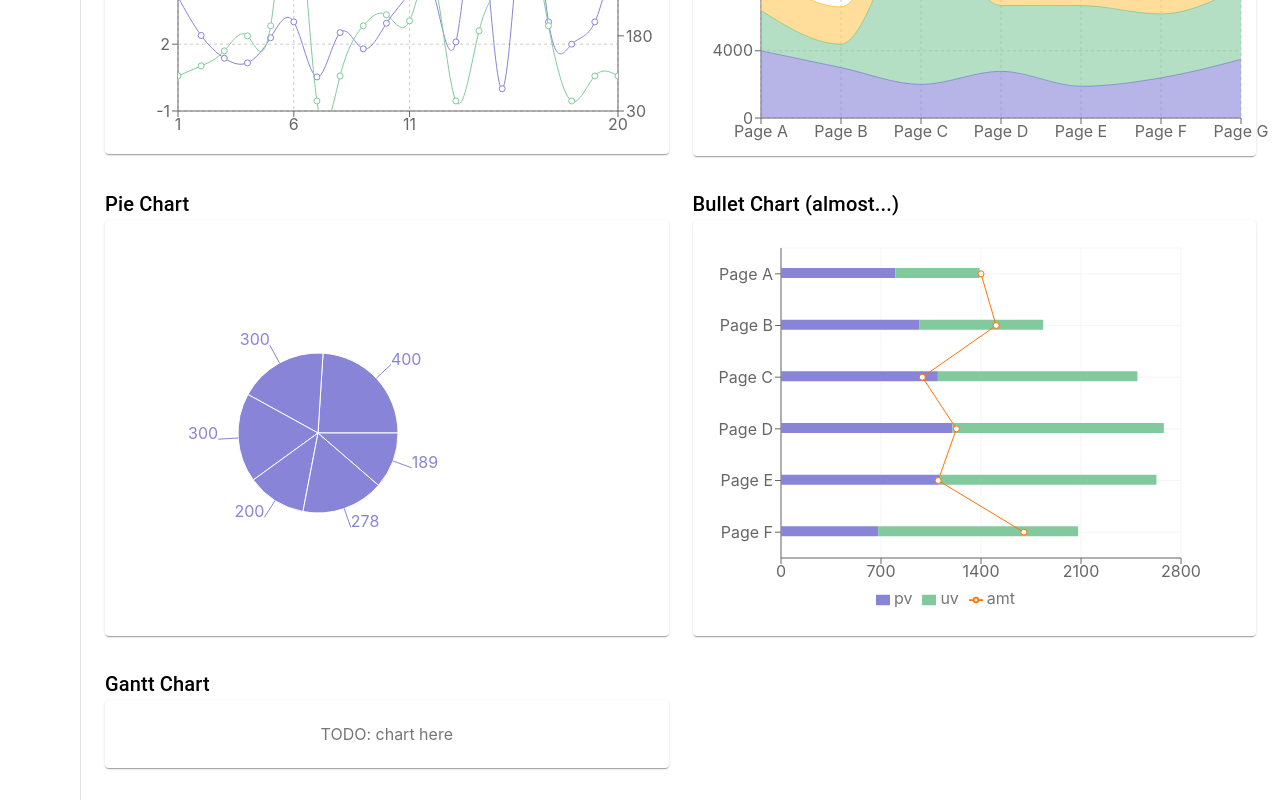
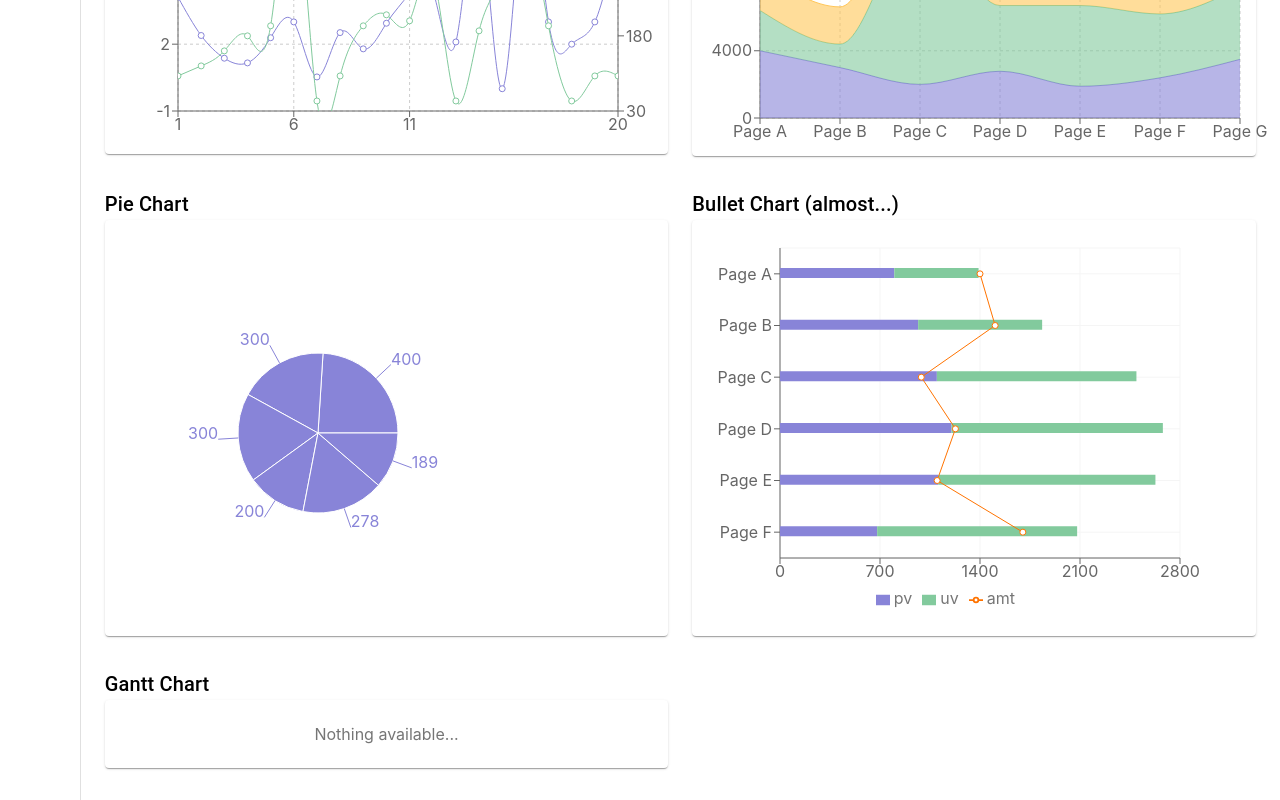
Before and after one commit to ropinheiro/LearningReact, a React (Create React App) app in the folder chart-libs-compare/: page / in a window 1280 px wide. Shown: the part 300-1100 px from the top of the page. Built offline with nearby package versions, Linux system fonts and the light colour scheme.

Commit message:
Chart Libs Compare | Recharts: no Gantt chart demo

```diff
--- a/chart-libs-compare/src/demos/demo-recharts.js
+++ b/chart-libs-compare/src/demos/demo-recharts.js
@@ -33,10 +33,6 @@ export default function DemoRecharts () {
   ]
 
   return <ChartsGrid title='Recharts Demo' demosList={demosList} />
-}
-
-function DemoDefault () {
-  return <p>TODO: chart here</p>
 }
 
 // ============================================================================
@@ -457,5 +453,5 @@ class DemoBulletChart extends PureComponent {
 // ============================================================================
 
 function DemoGanttChart () {
-  return <DemoDefault />
+  return <p>Nothing available...</p>
 }
```
